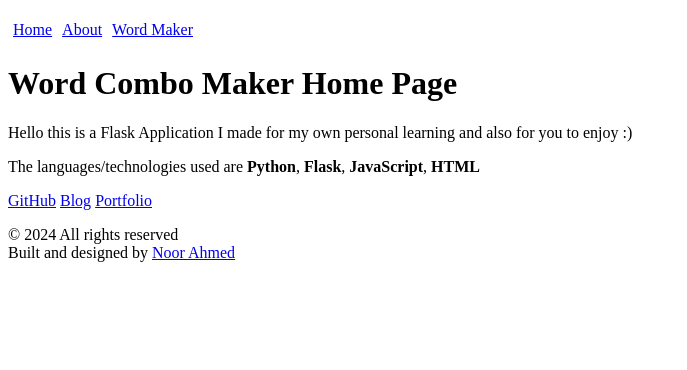
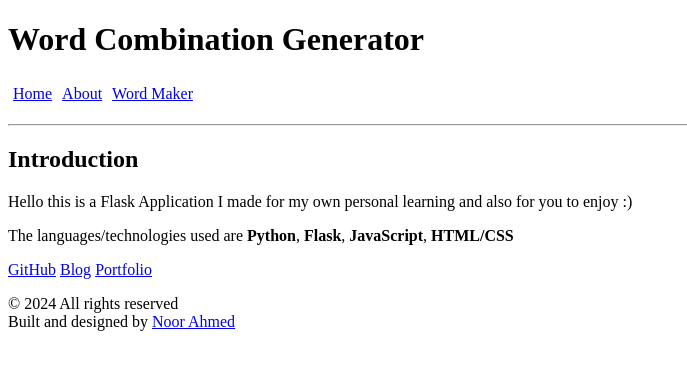
Before and after one commit to N00rAhmed/Word-Combination-Generator, a Flask app: page / in a window 1280 px wide. Shown: the top 370 px of the page, without its empty margins (0-687 px from the left). Run offline with Flask 3, Linux system fonts and the light colour scheme.

Commit message:
made smalll changes to ui like nav and pages

```diff
--- a/templates/about.html
+++ b/templates/about.html
@@ -9,9 +9,9 @@
 
     {% include 'nav.html' %}
 
-    <h1>About Us</h1>
+    <h2>About Us</h2>
 
-    <p>This Flask web application will allow users to input random letters and press a button which will generate all the combinations of words which can be made by those letters. Development of this website started around January 2024. </p>
+    <p>This Flask web application will allow users to input random letters and press a button which will generate all the combinations of words that can be made by those letters. Development of this website started around January 2024. </p>
 
     {% include 'footer.html' %}
 
--- a/templates/index.html
+++ b/templates/index.html
@@ -9,9 +9,10 @@
 
     {% include 'nav.html' %}
 
-    <h1>Word Combo Maker Home Page</h1>
+    <!-- <h1>Word Combination Generator</h1> -->
+    <h2>Introduction</h2>
     <p>Hello this is a Flask Application I made for my own personal learning and also for you to enjoy :)</p>
-    <p>The languages/technologies used are <strong>Python</strong>, <strong>Flask</strong>, <strong>JavaScript</strong>, <strong>HTML</strong></p>
+    <p>The languages/technologies used are <strong>Python</strong>, <strong>Flask</strong>, <strong>JavaScript</strong>, <strong>HTML/CSS</strong></p>
     {% include 'footer.html' %}
 
 </body>
--- a/templates/nav.html
+++ b/templates/nav.html
@@ -1,10 +1,15 @@
+
+<h1>Word Combination Generator</h1>
+
 <ul>
     <li><a href="/">Home</a></li>
     <li><a href="/about">About</a></li>
     <li><a href="/wordmaker">Word Maker</a></li>
 </ul>
+<hr />
 
 <style>
+
       ul {
         display: flex;
         align-items: flex-start; /* Align items at the start of the cross axis (top) */
```
Also changed, not shown: templates/wordMaker.html (+5 -2 lines).
